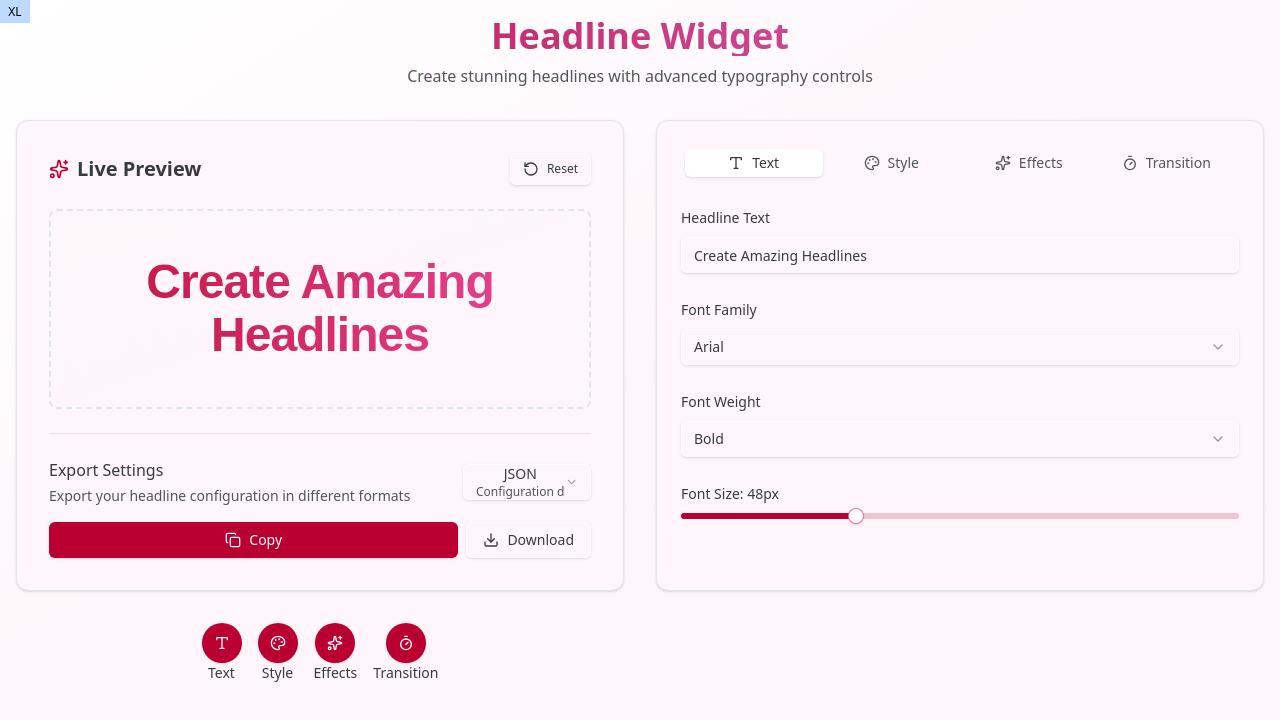
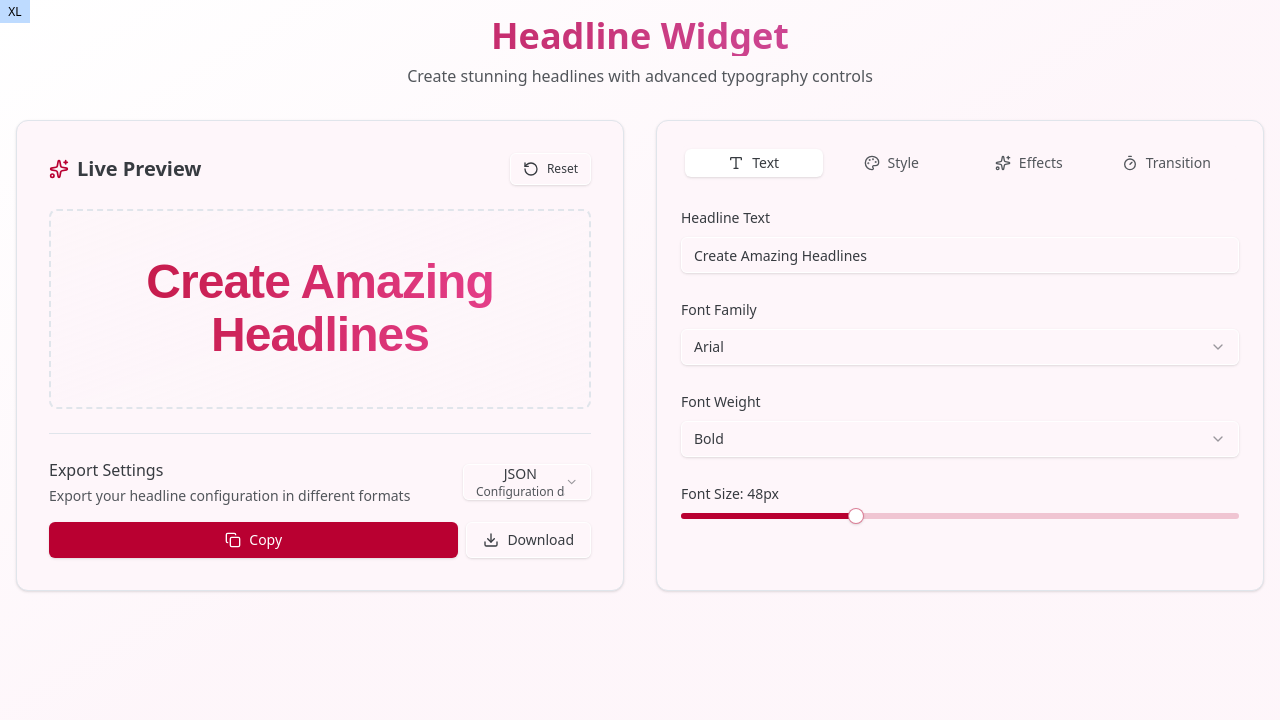
Before and after one commit to Mukles/heading-widget, a React (Vite) app: page / in a window 1280 px wide. Shown: the top 720 px of the page. Built offline with nearby package versions, Linux system fonts and the light colour scheme.

Commit message:
fix: hide mobile menu on larger screens for improved responsiveness

```diff
--- a/src/components/ui/mobile-menu.tsx
+++ b/src/components/ui/mobile-menu.tsx
@@ -13,7 +13,7 @@ import { Button, buttonVariants } from "./button";
 
 export default function MobileMenu() {
   return (
-    <div className="flex gap-x-4 mx-w-xl mx-auto">
+    <div className="flex gap-x-4 mx-w-xl mx-auto lg:hidden">
       {controlsTabs.map((tab, i) => (
         <Drawer key={i}>
           <DrawerTrigger className="text-center">
```
